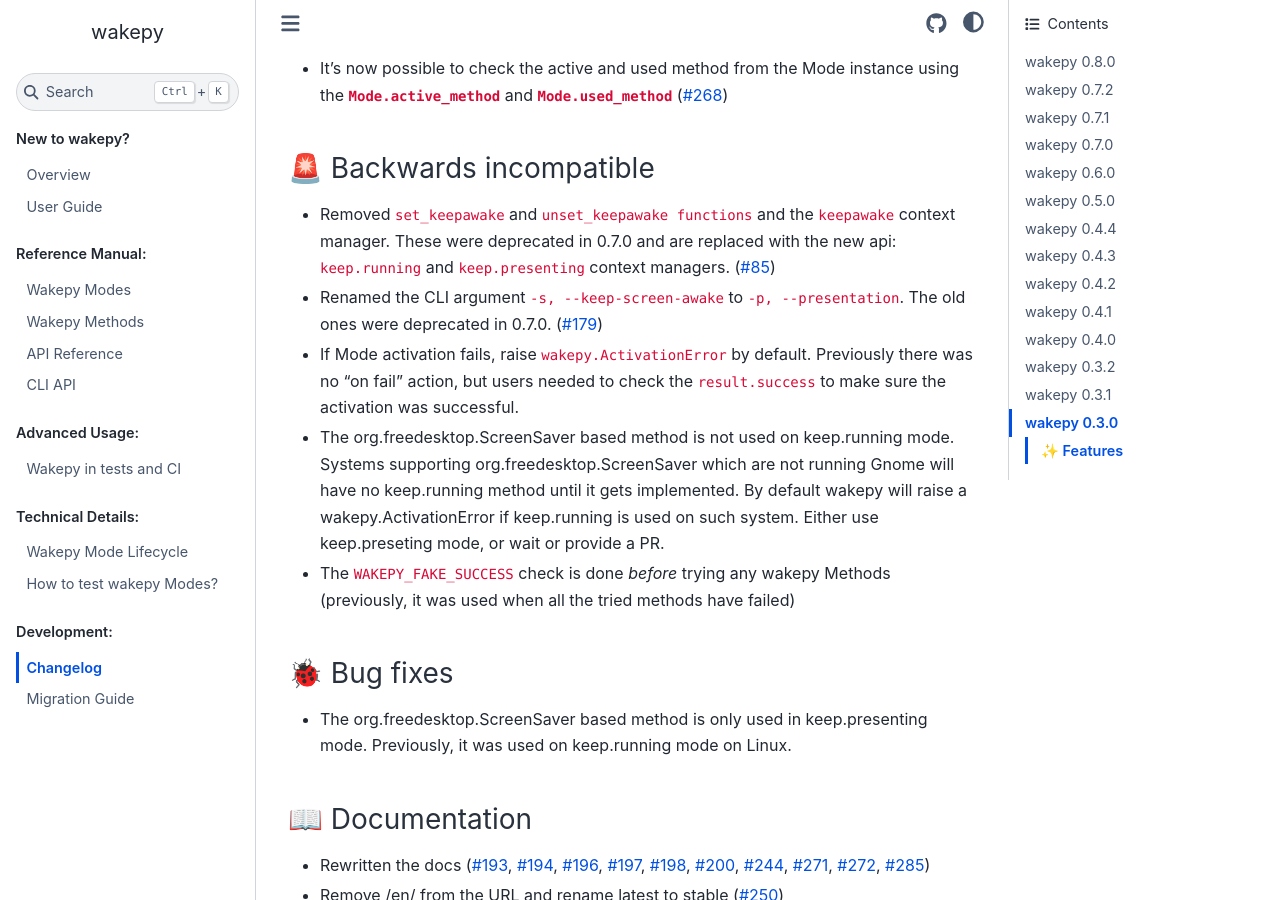
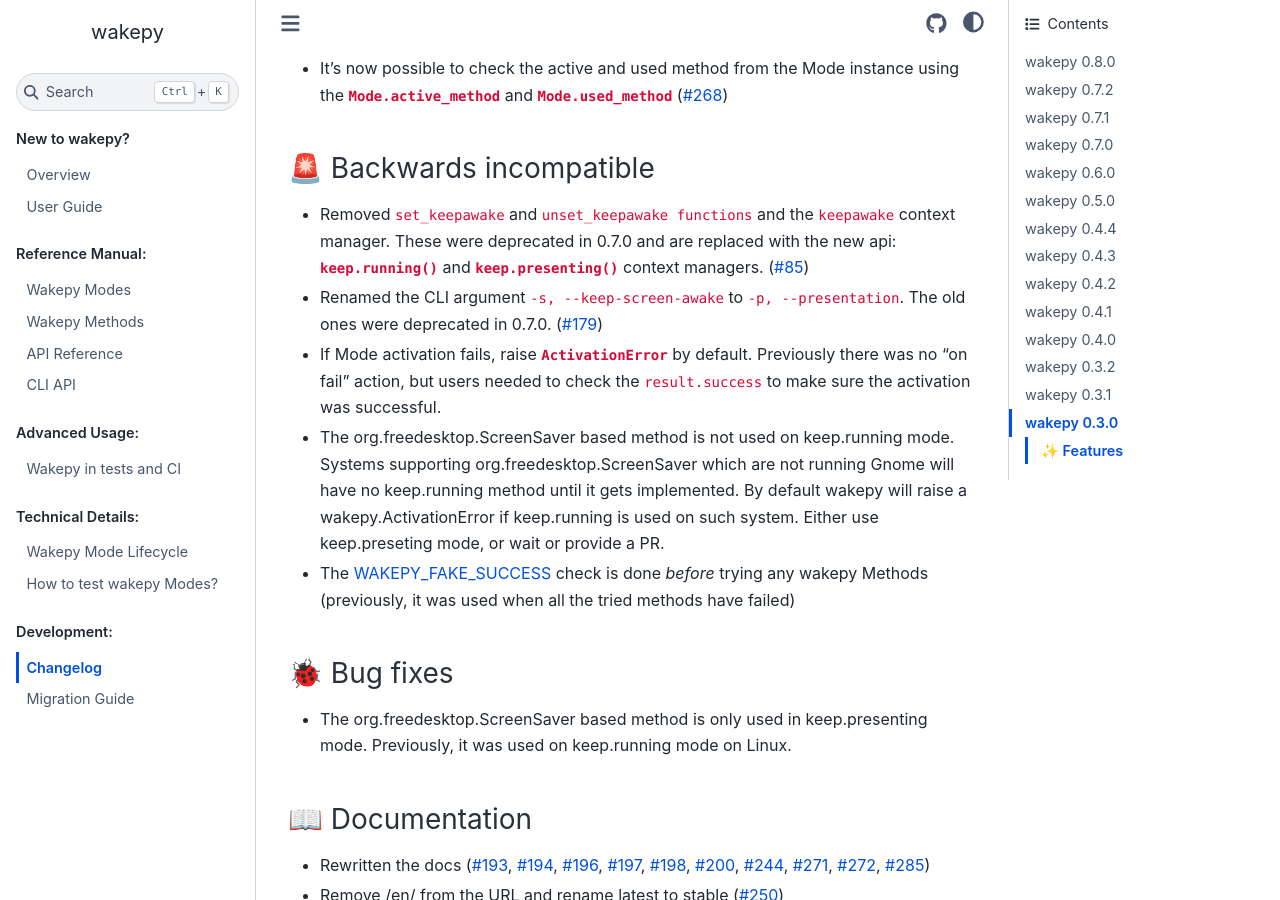
Before and after one commit to fohrloop/wakepy, a Sphinx documentation site: the page built from docs/source/changelog.md, in a window 1280 px wide and 900 px high, scrolled down 630 px. Built offline with Sphinx 7.4.7 and the Sphinx Book theme 1.1.4, drawn with Linux system fonts in a browser that asks for light colours; the version number could not be read and is left out.

Commit message:
add more cross-links from changelog to docs

```diff
--- a/docs/source/changelog.md
+++ b/docs/source/changelog.md
@@ -15,11 +15,11 @@
 - It's now possible to check the active and used method from the Mode instance using the {attr}`Mode.active_method <wakepy.Mode.active_method>` and  {attr}`Mode.used_method <wakepy.Mode.used_method>` ([#268](https://github.com/fohrloop/wakepy/pull/268))
 
 ### 🚨 Backwards incompatible
-- Removed `set_keepawake` and `unset_keepawake functions` and the `keepawake` context manager. These were deprecated in 0.7.0 and are replaced with the new api: `keep.running` and `keep.presenting` context managers. ([#85](https://github.com/fohrloop/wakepy/pull/85))
+- Removed `set_keepawake` and `unset_keepawake functions` and the `keepawake` context manager. These were deprecated in 0.7.0 and are replaced with the new api: {func}`keep.running() <wakepy.keep.running>` and {func}`keep.presenting() <wakepy.keep.presenting>` context managers. ([#85](https://github.com/fohrloop/wakepy/pull/85))
 - Renamed the CLI argument `-s, --keep-screen-awake` to `-p, --presentation`. The old ones were deprecated in 0.7.0. ([#179](https://github.com/fohrloop/wakepy/pull/179/))
-- If Mode activation fails, raise `wakepy.ActivationError` by default. Previously there was no "on fail" action, but users needed to check the `result.success` to make sure the activation was successful.
+- If Mode activation fails, raise {class}`ActivationError <wakepy.ActivationError>` by default. Previously there was no "on fail" action, but users needed to check the `result.success` to make sure the activation was successful.
 - The org.freedesktop.ScreenSaver based method is not used on keep.running mode. Systems supporting org.freedesktop.ScreenSaver which are not running Gnome will have no keep.running method until it gets implemented. By default wakepy will raise a wakepy.ActivationError if keep.running is used on such system. Either use keep.preseting mode, or wait or provide a PR.
-- The `WAKEPY_FAKE_SUCCESS` check is done *before* trying any wakepy Methods (previously, it was used when all the tried methods have failed)
+- The [WAKEPY_FAKE_SUCCESS](#WAKEPY_FAKE_SUCCESS) check is done *before* trying any wakepy Methods (previously, it was used when all the tried methods have failed)
 
 ### 🐞 Bug fixes
 - The org.freedesktop.ScreenSaver based method is only used in keep.presenting mode. Previously, it was used on keep.running mode on Linux.
```
